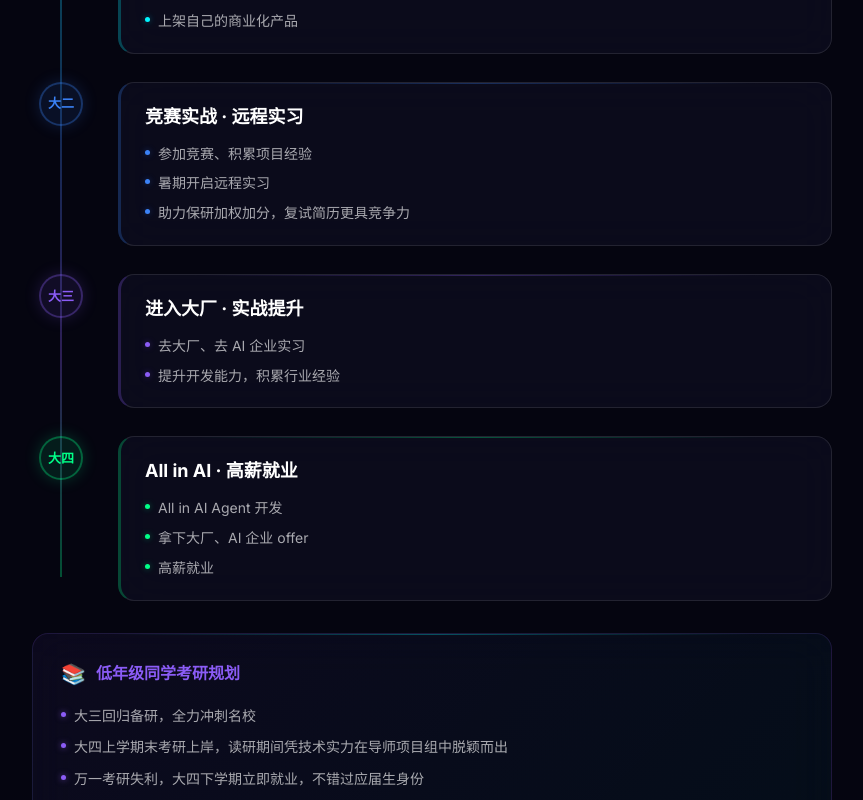
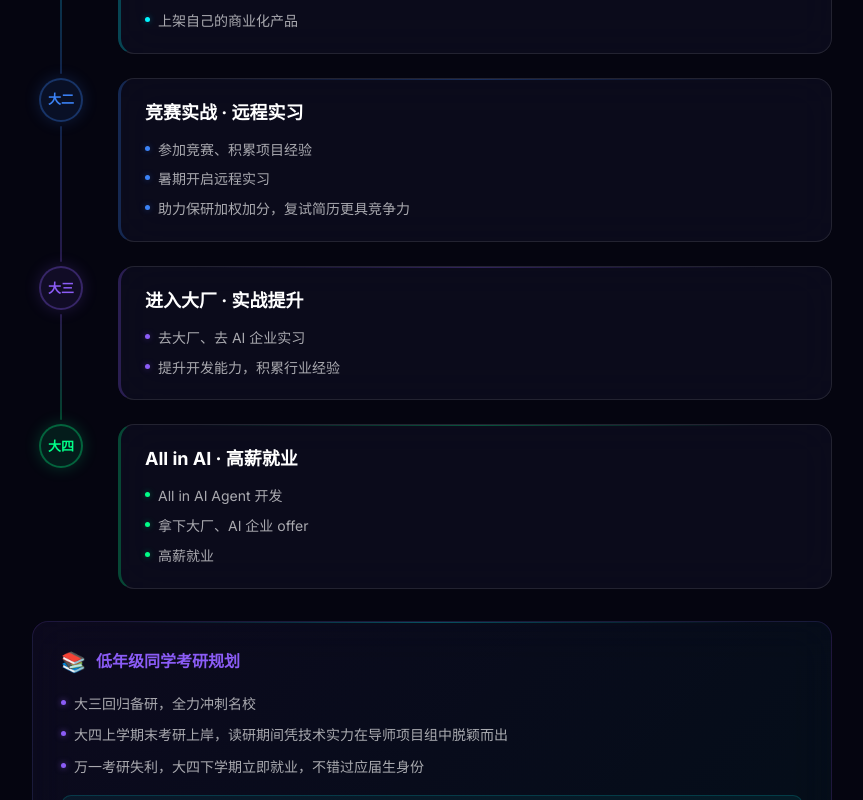
Before and after one commit to cleversnail/company-website, a React (Vite) app: page / in a window 1280 px wide. Shown: the part 1000-1800 px from the top of the page, without its empty margins (208-1071 px from the left). Built offline with nearby package versions, Linux system fonts and the light colour scheme.

Commit message:
fix: 调整学习路径时间线样式

```diff
--- a/src/components/LearningPath.jsx
+++ b/src/components/LearningPath.jsx
@@ -59,37 +59,12 @@ export default function LearningPath({ isMobile }) {
       </div>
 
       {/* 时间线 */}
-      <div style={{ position: "relative", maxWidth: 800, margin: "0 auto" }}>
-        {/* 左侧竖线 */}
-        {!isMobile && (
-          <div
-            style={{
-              position: "absolute",
-              left: 28,
-              top: 24,
-              bottom: 24,
-              width: 2,
-              background: "linear-gradient(180deg, #00f5ff, #3b82f6, #8b5cf6, #00ff88)",
-              opacity: 0.3,
-              zIndex: 0,
-            }}
-          />
-        )}
-
-        {/* 各阶段 */}
+      <div style={{ maxWidth: 800, margin: "0 auto" }}>
         {timeline.map((item, i) => (
-          <div
-            key={i}
-            style={{
-              display: "flex",
-              gap: isMobile ? 16 : 28,
-              marginBottom: i < timeline.length - 1 ? (isMobile ? 20 : 28) : 0,
-              position: "relative",
-              zIndex: 1,
-            }}
-          >
-            {/* 左侧节点 */}
+          <div key={i} style={{ display: "flex", gap: isMobile ? 16 : 28 }}>
+            {/* 左侧：节点 + 短连线 */}
             <div style={{ display: "flex", flexDirection: "column", alignItems: "center", flexShrink: 0, width: isMobile ? 40 : 58 }}>
+              {/* 节点 */}
               <div
                 style={{
                   width: isMobile ? 36 : 44,
@@ -105,18 +80,34 @@ export default function LearningPath({ isMobile }) {
                   color: item.color,
                   boxShadow: `0 0 16px ${item.color}30`,
                   flexShrink: 0,
+                  zIndex: 1,
                 }}
               >
                 {item.year}
               </div>
+
+              {/* 短连线（非最后一个节点才需要） */}
+              {i < timeline.length - 1 && (
+                <div
+                  style={{
+                    flex: 1,
+                    width: 2,
+                    minHeight: isMobile ? 16 : 24,
+                    background: `linear-gradient(180deg, ${item.color}40, ${timeline[i + 1].color}40)`,
+                    marginTop: 4,
+                    marginBottom: 4,
+                    borderRadius: 1,
+                  }}
+                />
+              )}
             </div>
 
             {/* 右侧内容卡片 */}
+            <div style={{ flex: 1, marginBottom: isMobile ? 16 : 24 }}>
               <GlassCard
                 hoverable
                 glowColor={i === 0 ? "cyan" : i === 1 ? "blue" : i === 2 ? "purple" : "green"}
                 style={{
-                flex: 1,
                   padding: isMobile ? "16px" : "20px 24px",
                   borderLeft: `3px solid ${item.color}40`,
                 }}
@@ -134,11 +125,12 @@ export default function LearningPath({ isMobile }) {
                 </div>
               </GlassCard>
             </div>
+          </div>
         ))}
       </div>
 
       {/* 考研规划（低年级同学） */}
-      <div style={{ maxWidth: 800, margin: "32px auto 0" }}>
+      <div style={{ maxWidth: 800, margin: "8px auto 0" }}>
         <GlassCard
           hoverable={false}
           style={{
@@ -167,7 +159,6 @@ export default function LearningPath({ isMobile }) {
             ))}
           </div>
 
-          {/* 承诺语 */}
           <div
             style={{
               padding: "12px 16px",
```
Lines whose indentation alone changed are shown as unchanged.
